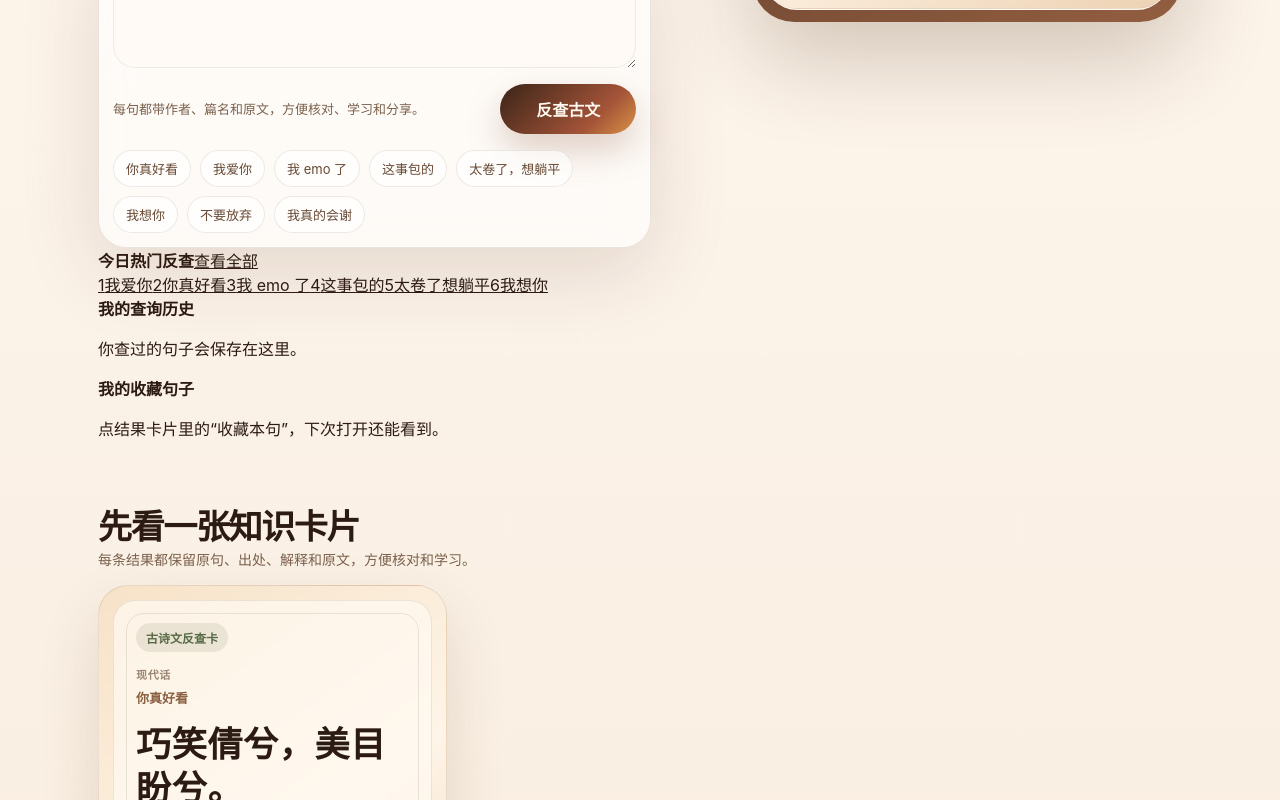
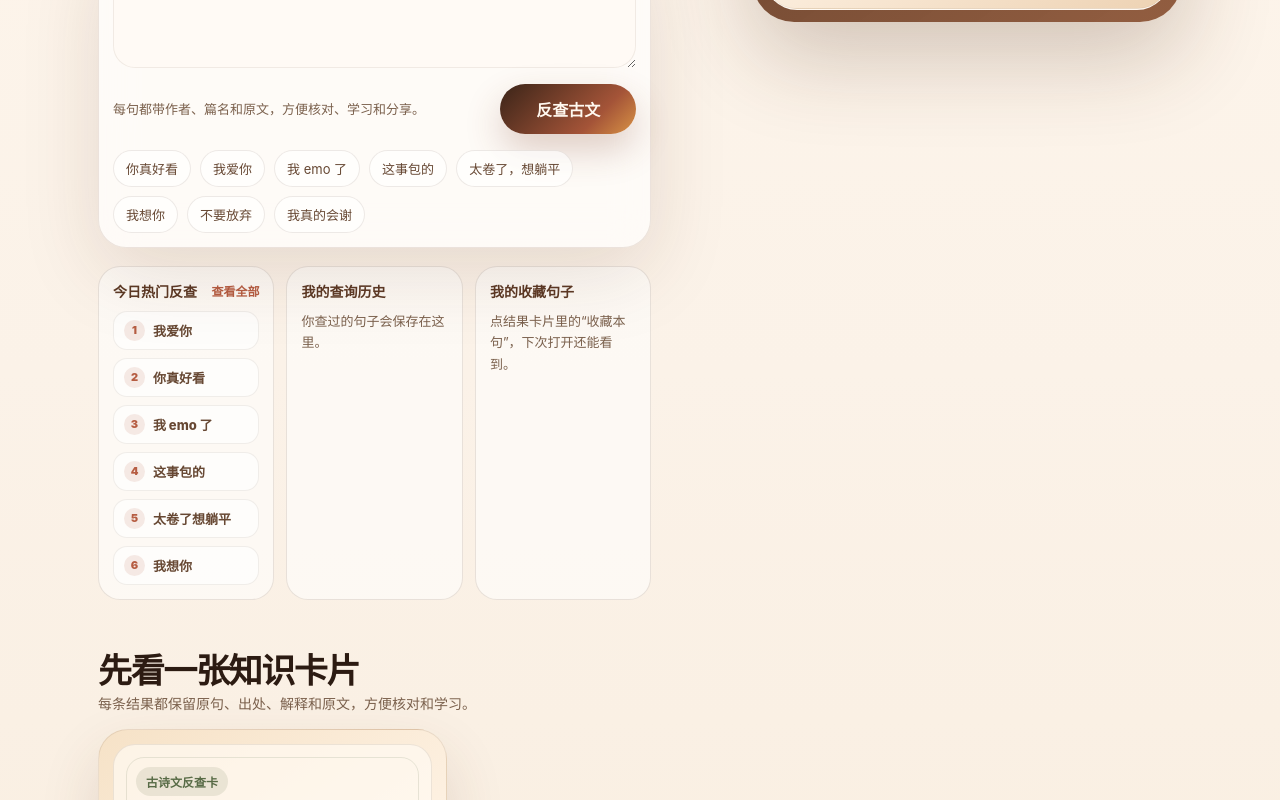
Before and after one commit to yandong2023/gu-ren-said, a Next.js app: page / in a window 1280 px wide. Shown: the part 642-1442 px from the top of the page. Built offline with nearby package versions, Linux system fonts and the light colour scheme.

Commit message:
Style return panels for hot history and favorites

```diff
--- a/app/ux.css
+++ b/app/ux.css
@@ -15,6 +15,113 @@
   padding: 10px 11px;
   border-radius: 16px;
   background: rgba(182, 93, 66, 0.07);
+}
+
+.return-grid {
+  display: grid;
+  grid-template-columns: repeat(3, minmax(0, 1fr));
+  gap: 12px;
+  margin-top: 18px;
+}
+
+.return-panel {
+  min-height: 155px;
+  padding: 14px;
+  border-radius: 22px;
+  background: rgba(255, 255, 255, 0.54);
+  border: 1px solid rgba(82, 50, 30, 0.12);
+}
+
+.return-panel-head {
+  display: flex;
+  align-items: center;
+  justify-content: space-between;
+  gap: 10px;
+  margin-bottom: 10px;
+}
+
+.return-panel-head strong { color: #5c3925; font-size: 14px; }
+.return-panel-head a,
+.return-panel-head button {
+  border: 0;
+  padding: 0;
+  color: var(--accent);
+  background: transparent;
+  font-size: 12px;
+  font-weight: 800;
+  text-decoration: none;
+}
+
+.return-list,
+.favorite-list {
+  display: flex;
+  flex-direction: column;
+  gap: 8px;
+}
+
+.return-item,
+.favorite-item {
+  display: flex;
+  align-items: center;
+  gap: 8px;
+  min-width: 0;
+  padding: 8px 10px;
+  border-radius: 14px;
+  color: #674833;
+  background: rgba(255,255,255,0.62);
+  border: 1px solid rgba(82, 50, 30, 0.08);
+  font-size: 13px;
+  font-weight: 800;
+  text-decoration: none;
+}
+
+.return-item span {
+  display: grid;
+  place-items: center;
+  flex: 0 0 auto;
+  width: 21px;
+  height: 21px;
+  border-radius: 999px;
+  background: rgba(182, 93, 66, 0.12);
+  color: var(--accent);
+  font-size: 11px;
+  font-weight: 900;
+}
+
+.return-button {
+  width: 100%;
+  text-align: left;
+  cursor: pointer;
+}
+
+.favorite-item {
+  align-items: flex-start;
+  flex-direction: column;
+  gap: 4px;
+}
+
+.favorite-item strong {
+  width: 100%;
+  overflow: hidden;
+  color: #3a2418;
+  text-overflow: ellipsis;
+  white-space: nowrap;
+}
+
+.favorite-item span {
+  width: 100%;
+  overflow: hidden;
+  color: var(--muted);
+  text-overflow: ellipsis;
+  white-space: nowrap;
+  font-size: 12px;
+}
+
+.return-empty {
+  margin: 0;
+  color: var(--muted);
+  font-size: 13px;
+  line-height: 1.65;
 }
 
 .match-reason {
@@ -55,10 +162,17 @@
 }
 
 .copy-row button:hover,
-.feedback-row button:hover { background: #fff; }
+.feedback-row button:hover,
+.return-item:hover,
+.favorite-item:hover { background: #fff; }
 .copy-row button:disabled,
 .feedback-row button:disabled { opacity: 0.6; cursor: not-allowed; }
 .feedback-row span { color: var(--muted); font-size: 12px; font-weight: 800; }
+
+@media (max-width: 920px) {
+  .return-grid { grid-template-columns: 1fr; }
+  .return-panel { min-height: auto; }
+}
 
 @media (max-width: 640px) {
   .copy-row button,
```
